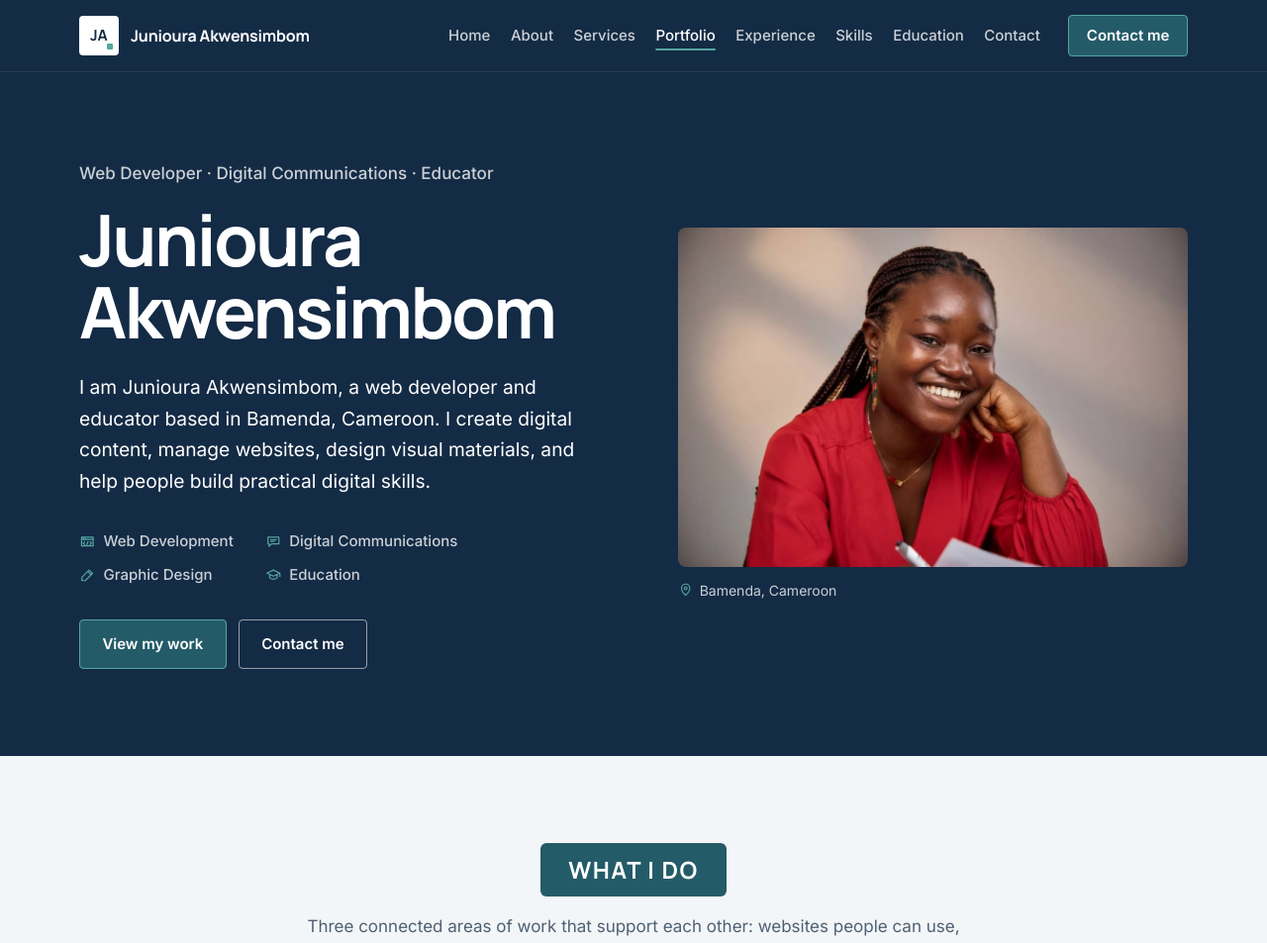
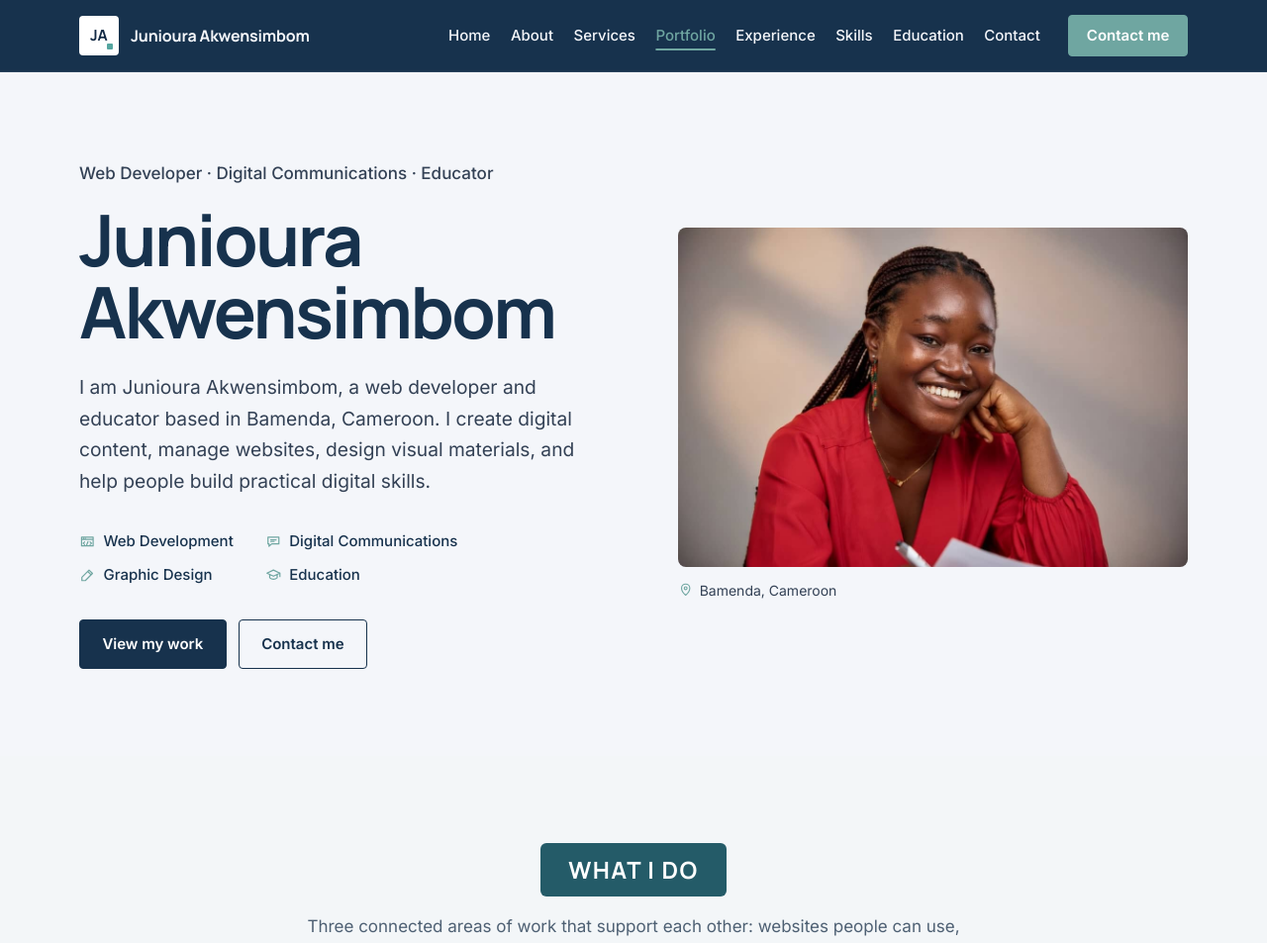
Before and after one commit to juniouraakwensimbon-coder/junioura-portfolio, a Node server app: page / in a window 1280 px wide. Shown: the top 953 px of the page at 99% size. Run offline with Node 20, Linux system fonts and the light colour scheme; some libraries are stand-ins or nearby versions.

Commit message:
Navbar and hero colour adjustment; remove tagline line under the navbar name
Co-Authored-By: Claude Opus 5.5 <noreply@anthropic.com>

```diff
--- a/public/css/style.css
+++ b/public/css/style.css
@@ -14,6 +14,12 @@
   --soft-teal: #55A6A0;
   --cool: #F3F6F8;
   --white: #FFFFFF;
+
+  /* Navbar and home hero only */
+  --slate-blue: #17324D;
+  --soft-white: #F4F6FA;
+  --muted-teal: #6FA6A1;
+  --dark-slate: #334155;
 
   --text: #142B45;
   --muted: rgba(20, 43, 69, .74);
@@ -59,7 +65,7 @@ ul, ol { margin: 0; padding: 0; list-style: none; }
 dl, dd, figure, blockquote { margin: 0; }
 button { font: inherit; color: inherit; cursor: pointer; }
 :focus-visible { outline: 3px solid var(--teal); outline-offset: 3px; border-radius: 2px; }
-:where(.site-header, .hero, .page-hero, .about-hero, .approach, .enquiry, .contact, .site-footer) :focus-visible { outline-color: var(--soft-teal); }
+:where(.site-header, .page-hero, .about-hero, .approach, .enquiry, .contact, .site-footer) :focus-visible { outline-color: var(--soft-teal); }
 .contact .contact-form-wrap :focus-visible { outline-color: var(--teal); }
 ::selection { background: rgba(85, 166, 160, .32); color: var(--navy); }
 main:focus { outline: none; }
@@ -117,8 +123,12 @@ main:focus { outline: none; }
 .btn-ghost:hover { background: rgba(255, 255, 255, .1); border-color: var(--white); }
 .btn-outline { border-color: var(--navy); color: var(--navy); }
 .btn-outline:hover { background: var(--navy); color: var(--white); }
-:where(.site-header, .hero) .btn-primary { border-color: var(--soft-teal); }
-:where(.site-header, .hero) .btn-primary:hover { background: var(--soft-teal); color: var(--navy); }
+.site-header .btn-primary { background: var(--muted-teal); border-color: var(--muted-teal); color: var(--white); }
+.site-header .btn-primary:hover { background: var(--soft-white); border-color: var(--soft-white); color: var(--slate-blue); }
+.hero .btn-primary { background: var(--slate-blue); border-color: var(--slate-blue); color: var(--white); }
+.hero .btn-primary:hover { background: var(--teal); border-color: var(--teal); }
+.hero .btn-ghost { background: transparent; border-color: var(--slate-blue); color: var(--slate-blue); }
+.hero .btn-ghost:hover { background: var(--slate-blue); color: var(--white); }
 
 .text-link {
   display: inline-flex; align-items: center; gap: .35rem;
@@ -129,7 +139,7 @@ main:focus { outline: none; }
 .text-link:hover { color: var(--navy); }
 
 /* ---------- Navigation (collapses below 1180px) ---------- */
-.site-header { position: sticky; top: 0; z-index: 50; background: var(--navy); color: var(--on-dark); border-bottom: 1px solid rgba(255, 255, 255, .08); }
+.site-header { position: sticky; top: 0; z-index: 50; background: var(--slate-blue); color: var(--soft-white); border-bottom: 1px solid rgba(255, 255, 255, .08); }
 .header-inner { display: flex; align-items: center; justify-content: space-between; gap: 1rem; min-height: var(--header-h); }
 .wordmark { display: inline-flex; align-items: center; gap: .75rem; text-decoration: none; min-width: 0; }
 .wordmark-mark {
@@ -138,9 +148,7 @@ main:focus { outline: none; }
 }
 .wordmark-mark::after { content: ''; position: absolute; right: 6px; bottom: 6px; width: 6px; height: 6px; background: var(--soft-teal); border-radius: 1px; }
 .wordmark-text { display: flex; flex-direction: column; min-width: 0; line-height: 1.25; }
-.wordmark-name { font-family: var(--head); font-weight: 700; font-size: 1rem; letter-spacing: -.01em; white-space: nowrap; color: var(--white); }
-.wordmark-role { font-size: .75rem; color: var(--on-dark-muted); white-space: nowrap; }
-@media (max-width: 420px), (min-width: 1180px) and (max-width: 1379px) { .wordmark-role { display: none; } }
+.wordmark-name { font-family: var(--head); font-weight: 700; font-size: 1rem; letter-spacing: -.01em; white-space: nowrap; color: var(--soft-white); }
 
 .nav-toggle { display: inline-grid; place-items: center; width: 46px; height: 46px; border: 1px solid var(--on-dark-line); border-radius: var(--r-sm); background: transparent; color: var(--white); }
 .nav-toggle .icon { width: 22px; height: 22px; }
@@ -149,11 +157,11 @@ main:focus { outline: none; }
 .nav-toggle[aria-expanded="true"] .nav-toggle-open { display: none; }
 .nav-toggle[aria-expanded="true"] .nav-toggle-close { display: block; }
 
-.site-nav { position: absolute; top: 100%; left: 0; right: 0; background: var(--navy); border-top: 1px solid var(--on-dark-line); display: none; max-height: calc(100vh - var(--header-h)); overflow-y: auto; }
+.site-nav { position: absolute; top: 100%; left: 0; right: 0; background: var(--slate-blue); border-top: 1px solid var(--on-dark-line); display: none; max-height: calc(100vh - var(--header-h)); overflow-y: auto; }
 .js .site-nav.is-open { display: block; }
 .site-nav ul { padding: .25rem var(--gutter) 1.25rem; }
-.site-nav a:not(.btn) { display: block; padding: .8rem 0; border-bottom: 1px solid var(--on-dark-line); font-weight: 500; font-size: 1.0625rem; text-decoration: none; color: var(--white); }
-.site-nav a[aria-current]:not(.btn) { color: var(--soft-teal); }
+.site-nav a:not(.btn) { display: block; padding: .8rem 0; border-bottom: 1px solid var(--on-dark-line); font-weight: 500; font-size: 1.0625rem; text-decoration: none; color: var(--soft-white); }
+.site-nav a[aria-current]:not(.btn) { color: var(--muted-teal); }
 .site-nav .nav-cta-item { padding-top: 1rem; }
 .site-nav .btn { width: 100%; }
 html:not(.js) .site-nav { position: static; display: block; }
@@ -165,31 +173,31 @@ html:not(.js) .header-inner { flex-wrap: wrap; }
   .site-nav, .js .site-nav { position: static; display: block; background: none; border: 0; max-height: none; overflow: visible; }
   .site-nav ul { display: flex; align-items: center; gap: clamp(1rem, 1.6vw, 1.6rem); padding: 0; }
   .site-nav a:not(.btn) {
-    padding: .4rem 0; border: 0; font-size: .9375rem; color: var(--on-dark-muted);
+    padding: .4rem 0; border: 0; font-size: .9375rem; color: var(--soft-white);
     text-decoration: underline; text-decoration-color: transparent; text-decoration-thickness: 2px; text-underline-offset: 8px;
     transition: color .15s ease, text-decoration-color .15s ease;
   }
   .site-nav a:not(.btn):hover { color: var(--white); }
-  .site-nav a[aria-current]:not(.btn) { color: var(--white); text-decoration-color: var(--soft-teal); }
+  .site-nav a[aria-current]:not(.btn) { color: var(--muted-teal); text-decoration-color: var(--muted-teal); }
   .site-nav .nav-cta-item { padding: 0 0 0 .5rem; }
   .site-nav .btn { width: auto; }
 }
 
 /* ---------- Home hero (navy) ---------- */
-.hero { background: var(--navy); color: var(--on-dark); padding-block: clamp(3rem, 7vw, 5.5rem); }
+.hero { background: var(--soft-white); color: var(--dark-slate); padding-block: clamp(3rem, 7vw, 5.5rem); }
 .hero-grid { display: grid; gap: clamp(2.5rem, 5vw, 4rem); align-items: center; }
 @media (min-width: 960px) { .hero-grid { grid-template-columns: 1.05fr 1fr; } }
-.hero-kicker { font-weight: 500; color: var(--on-dark-muted); margin-bottom: var(--s3); }
-.hero-title { font-size: var(--fs-hero); letter-spacing: -.035em; line-height: 1.02; color: var(--white); margin-bottom: var(--s4); }
-.hero-intro { font-size: clamp(1.0625rem, 1rem + .25vw, 1.2rem); line-height: 1.65; color: var(--on-dark); max-width: 54ch; margin-bottom: var(--s5); }
+.hero-kicker { font-weight: 500; color: var(--dark-slate); margin-bottom: var(--s3); }
+.hero-title { font-size: var(--fs-hero); letter-spacing: -.035em; line-height: 1.02; color: var(--slate-blue); margin-bottom: var(--s4); }
+.hero-intro { font-size: clamp(1.0625rem, 1rem + .25vw, 1.2rem); line-height: 1.65; color: var(--dark-slate); max-width: 54ch; margin-bottom: var(--s5); }
 .hero-areas { display: grid; grid-template-columns: repeat(2, minmax(0, max-content)); gap: .6rem clamp(1rem, 3vw, 2rem); margin-bottom: var(--s5); }
 @media (max-width: 380px) { .hero-areas { grid-template-columns: 1fr; } }
-.hero-areas li { display: inline-flex; align-items: center; gap: .5rem; font-size: var(--fs-small); font-weight: 500; color: var(--on-dark-muted); }
-.hero-areas .icon { color: var(--soft-teal); }
+.hero-areas li { display: inline-flex; align-items: center; gap: .5rem; font-size: var(--fs-small); font-weight: 500; color: var(--slate-blue); }
+.hero-areas .icon { color: var(--muted-teal); }
 .hero-actions { display: flex; flex-wrap: wrap; gap: .75rem; }
 .hero-figure img { width: 100%; border-radius: var(--r); }
-.hero-figure figcaption { display: flex; align-items: center; gap: .4rem; margin-top: .75rem; font-size: var(--fs-xs); color: var(--on-dark-muted); }
-.hero-figure figcaption .icon { color: var(--soft-teal); }
+.hero-figure figcaption { display: flex; align-items: center; gap: .4rem; margin-top: .75rem; font-size: var(--fs-xs); color: var(--dark-slate); }
+.hero-figure figcaption .icon { color: var(--muted-teal); }
 
 /* ---------- Pathway cards ---------- */
 .pathways { background: var(--cool); }
--- a/src/views/partials/navbar.ejs
+++ b/src/views/partials/navbar.ejs
@@ -4,7 +4,6 @@
       <span class="wordmark-mark" aria-hidden="true"><%= owner.initials %></span>
       <span class="wordmark-text">
         <span class="wordmark-name"><%= owner.name %></span>
-        <span class="wordmark-role"><%= owner.roles.join(' · ') %></span>
       </span>
     </a>
 
```
